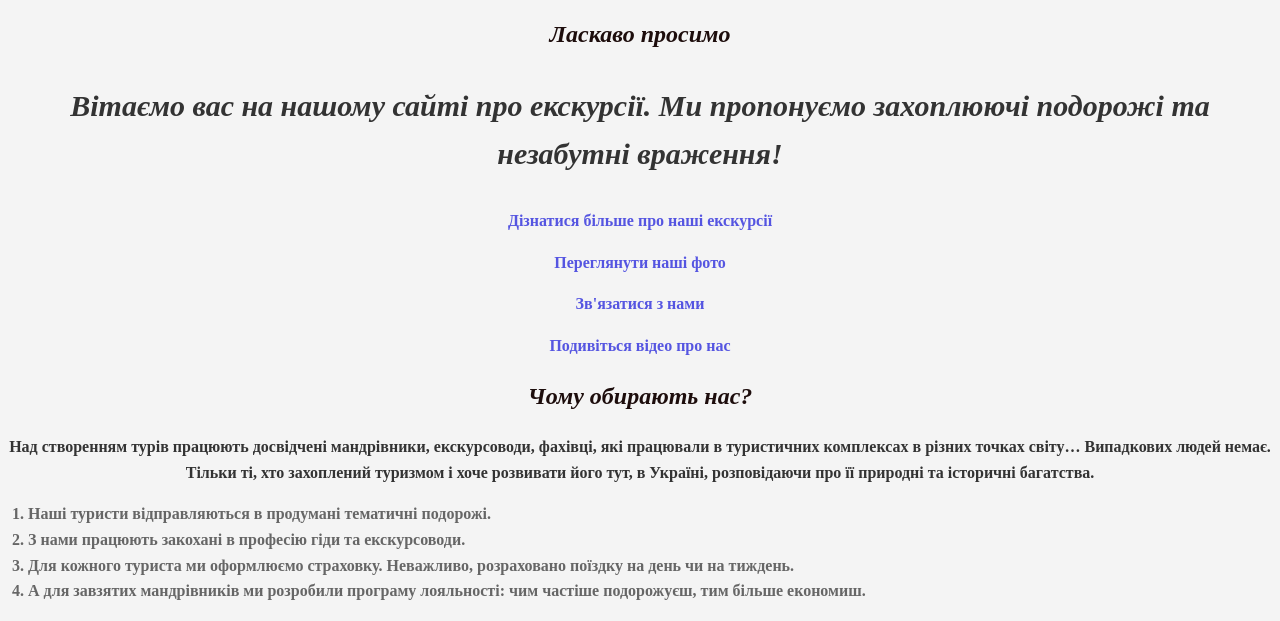
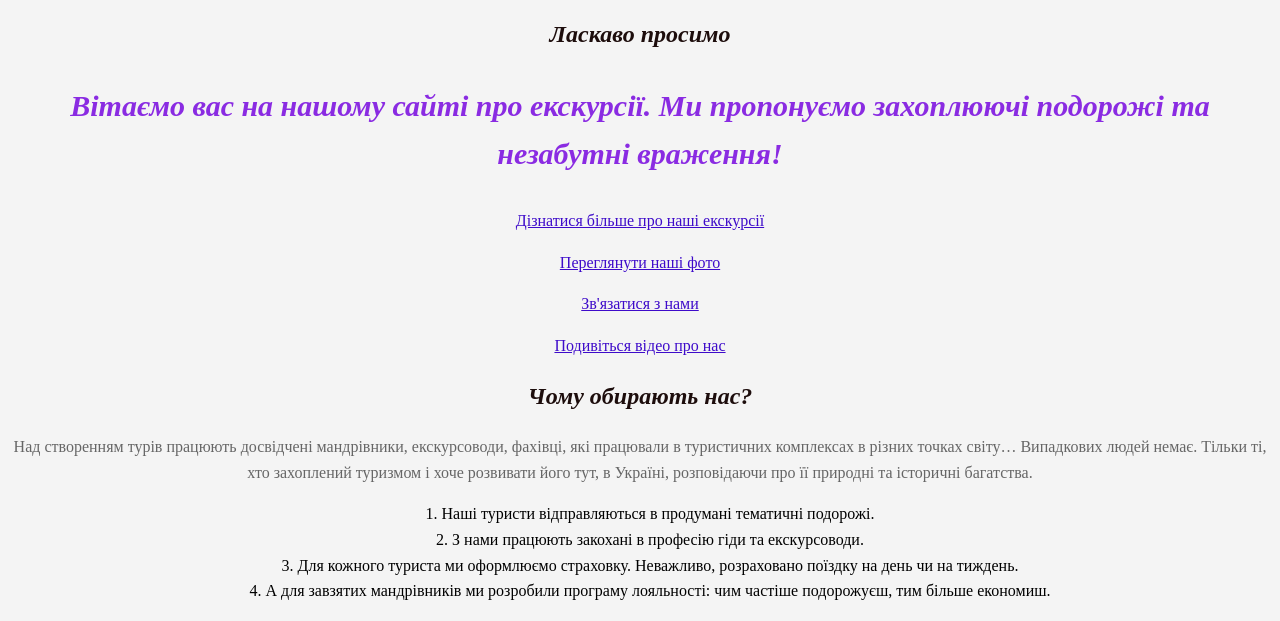
Before and after one commit to mashunchik/-basics-of-client-development, a plain HTML site: page index.html in a window 1280 px wide. Shown: the top 621 px of the page. Drawn offline with Linux system fonts and the light colour scheme.

Commit message:
Edited files

```diff
--- a/index.html
+++ b/index.html
@@ -4,6 +4,7 @@
     <meta charset="UTF-8">
     <meta name="viewport" content="width=device-width, initial-scale=1.0">
     <link rel="stylesheet" type="text/css" href="styles.css">
+    </style>
 
     <title>Головна</title>
     <meta name="author" content="Tylna Mariia">
@@ -11,14 +12,14 @@
 <body>
     <h1 class="HN"> Ласкаво просимо</h1>
 
-        <p style="font-style: italic; font-size: 30px;">Вітаємо вас на нашому сайті про екскурсії. <strong>Ми пропонуємо захоплюючі подорожі та незабутні враження!</strong></p>
-        <p><a href="excursions.html" style="color: rgb(85, 85, 225);">Дізнатися більше про наші екскурсії</a></p>
-        <p><a href="ourphotos.html" style="color: rgb(85, 85, 225);">Переглянути наші фото</a></p>
-        <p><a href="contacts.html" style="color: rgb(85, 85, 225);">Зв'язатися з нами</a></p>
-        <p><a href="#video1" style="color: rgb(85, 85, 225);">Подивіться відео про нас</a></p>
+        <p style="font-style: italic; color:blueviolet; font-size: 30px; font-weight: bold; text-align: center;">Вітаємо вас на нашому сайті про екскурсії. <strong>Ми пропонуємо захоплюючі подорожі та незабутні враження!</strong></p>
+        <p><a href="excursions.html">Дізнатися більше про наші екскурсії</a></p>
+        <p><a href="ourphotos.html">Переглянути наші фото</a></p>
+        <p><a href="contacts.html">Зв'язатися з нами</a></p>
+        <p><a href="#video1">Подивіться відео про нас</a></p>
         <h2 class="HN">Чому обирають нас?</h2>
         <p>Над створенням турів працюють досвідчені мандрівники, екскурсоводи, фахівці, які працювали в туристичних комплексах в різних точках світу… Випадкових людей немає. Тільки ті, хто захоплений туризмом і хоче розвивати його тут, в Україні, розповідаючи про її природні та історичні багатства.</p>
-        <ol class="list">
+        <ol class="list" >
             <li>Наші туристи відправляються в продумані тематичні подорожі.</li>
             <li>З нами працюють закохані в професію гіди та екскурсоводи.</li>
             <li>Для кожного туриста ми оформлюємо страховку. Неважливо, розраховано поїздку на день чи на тиждень.</li>
--- a/styles.css
+++ b/styles.css
@@ -1,3 +1,9 @@
+
+
+* {
+    font-family: 'Times New Roman', Times, serif;
+}
+
 /* Заголовок */
 .HN {
     font-size: 24px;
@@ -8,45 +14,28 @@
 }
 
 /* Тіло */
-BODY {
+body {
     font-size: 16px;
     color: #666;
     line-height: 1.6;
-    text-align: justify;
+    text-align: center;
     background-color: #f4f4f4; /* Фоновий колір */
 }
 
 /* Посилання */
-a {
-    color: #007bff;
-    text-decoration: none;
-}
 
-/* Стиль для рівня документу */
 a:hover {
     text-decoration: underline;
 }
 
 
-html {
-    font-family: 'Times New Roman', Times, serif;
-}
-
-/* Внутрішній стиль для абзацу */
-p {
-    font-size: 16px;
-    line-height: 1.6;
-    color: #333;
-    font-weight: bold;
-    text-align: center;
-}
-
-
-
 /* Стилі для списків */
 .list {
+    list-style-position: inside;
     margin-bottom: 20px;
     padding-left: 20px;
+    color: #000000;
+
 }
 
 
@@ -56,6 +45,7 @@ ul {
 
 ol {
     list-style-type: decimal; /* Встановлено нумерацію для нумерованого списку */
+
 }
 
 /* Стилі для визначень */
@@ -99,15 +89,19 @@ dd {
 
 /* Контекстний селектор для елементів <a> всередині <p> */
 p a {
-    color: blue;
+    color: rgb(62, 11, 202);
 }
 
 /* Сусідній селектор для заголовків H1 та H2 */
-H1 + H2 {
-    margin-top: 20px;
+i + b {
+    text-align: center;
+    font-size: 30px;
+    color: blueviolet;
+    font-size: large;
 }
 
 /* Дочірній селектор для стилізації <li> всередині елементів з класом list */
-.list > li {
+ul > li {
     font-weight: bold;
+    color: blueviolet;
 }
```
Also changed, not shown: contacts.html (+1 -1 lines), excursions.html (+1 -1 lines).
